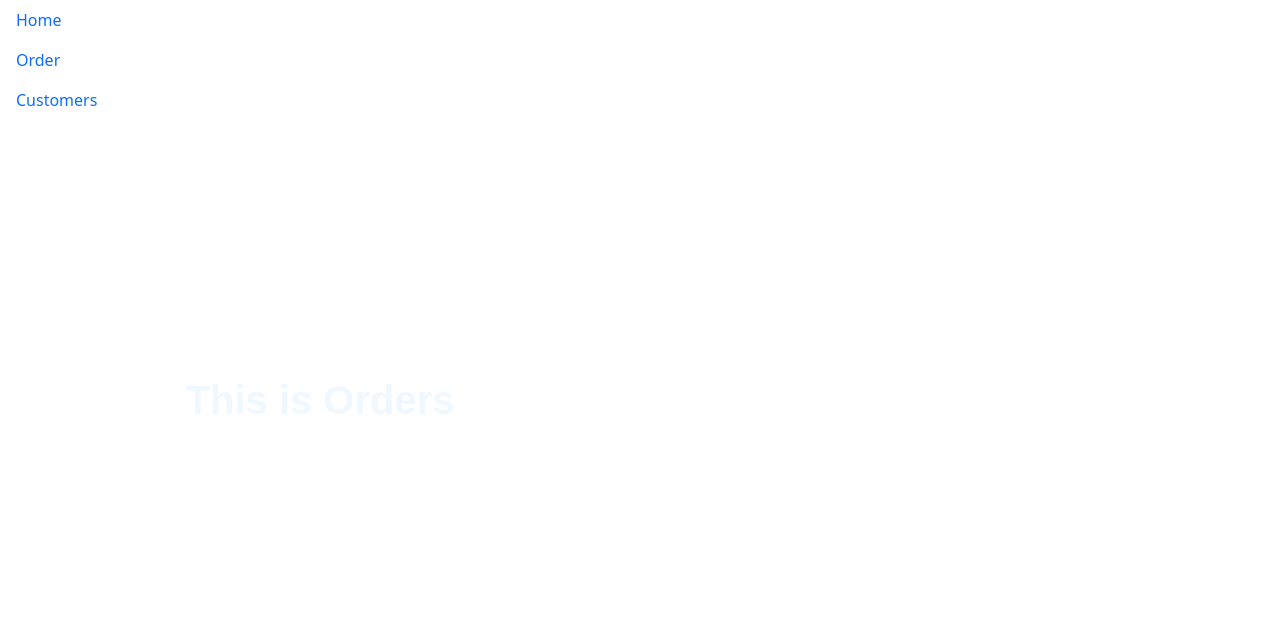
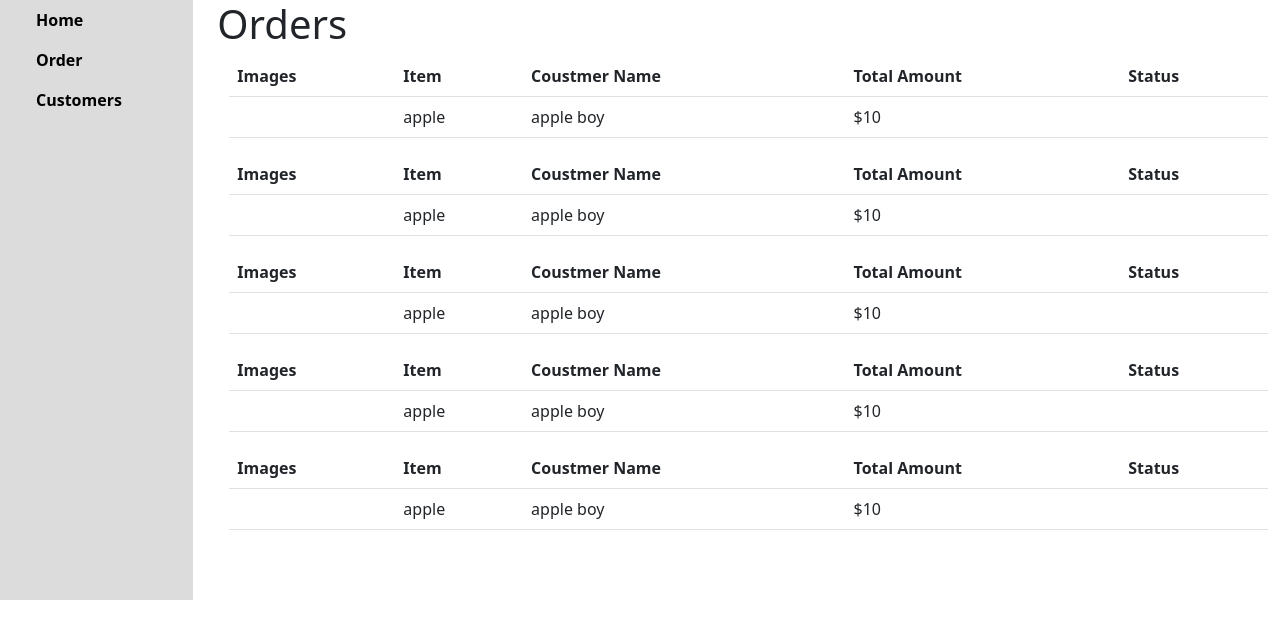
Before and after one commit to monika-ghimire/Adim-pannel, a React app: page /order in a window 1280 px wide. Built offline with nearby package versions, Linux system fonts and the light colour scheme.

Commit message:
map filter added

```diff
--- a/src/Components/Coustomers.js
+++ b/src/Components/Coustomers.js
@@ -7,10 +7,10 @@ export default function Coustmers() {
 
   <>
   <div class='row'>
-    <div class='col'></div>
-    <div className={styles.containersNav}><NavBar/></div>
-     <div class='col'> <h1>This is Coustmer </h1></div>
-     </div>
+    <div class='col-2'><NavBar/></div>
+
+     <div class='col-10'> <h1>This is Coustmer </h1></div>
+   </div>
    </>
   )
 }
--- a/src/Components/Home.js
+++ b/src/Components/Home.js
@@ -6,8 +6,8 @@ export default function Home() {
 
    <>
    <div class='row'>
-    <div class='col mb-2'><NavBar/></div>
-     <div class='col mb-10'> <h1>This is home</h1></div>
+    <div class='col-2'><NavBar/></div>
+     <div class='col-10'> <h1>This is home</h1></div>
    </div>
 
   </>
--- a/src/Components/LoginPage.js
+++ b/src/Components/LoginPage.js
@@ -21,7 +21,7 @@ export default function LoginPage() {
           <div class="row ">
             <div class="col ">
               <div class={styles.rightContainer}>
-                <h1>Admin Panel</h1>
+                <h1 class={styles.heading1}>Admin Panel</h1>
               </div>
             </div>
             <div class="col">
--- a/src/Components/NavBar.js
+++ b/src/Components/NavBar.js
@@ -5,7 +5,7 @@ export default function NavBar() {
   return (
  <>
 
-
+<div className={styles.containersNav}>
 <ul class="nav flex-column">
   <li class="nav-item">
     <Link class="nav-link active" aria-current="page" to="/home">Home</Link>
@@ -18,6 +18,7 @@ export default function NavBar() {
   </li>
 
 </ul>
+</div>
  </>
   )
 }
--- a/src/Components/Orders.js
+++ b/src/Components/Orders.js
@@ -1,13 +1,33 @@
 import React from 'react'
 import NavBar from './NavBar'
+import OrderList from '../pages/Orders/OrderList'
 
 export default function Orders() {
+  let OrdersList =[
+      {   Images:"this is images", Item:"apple" , Coustmer_Name:"apple boy", Total_Amount:"$10", Status:"Pending"},
+      {   Images:"this is images", Item:"apple" , Coustmer_Name:"apple boy", Total_Amount:"$10", Status:"Pending"},
+      {   Images:"this is images", Item:"apple" , Coustmer_Name:"apple boy", Total_Amount:"$10", Status:"Pending"},
+      {   Images:"this is images", Item:"apple" , Coustmer_Name:"apple boy", Total_Amount:"$10", Status:"Pending"},
+      {   Images:"this is images", Item:"apple" , Coustmer_Name:"apple boy", Total_Amount:"$10", Status:"Pending"}
+  ]
   return (
    <>
  <div class='row'>
-    <div class='col'><NavBar/></div>
-     <div class='col'> <h1>This is Orders</h1></div>
+    <div class='col-2'><NavBar/></div>
+     <div class='col-10'>
+     <h1>Orders</h1>
+     <div class="container-fluid">
+     { OrdersList.map((x) => (
+      <OrderList  Images={x.Images} Item={x.Item} Coustmer_Name={x.Coustmer_Name} Total_Amount={x.Total_Amount} />
+      ))}
+     </div>
+
+
+     </div>
    </div>
    </>
   )
 }
+
+
+//correct spelling is customer
--- a/src/Components/styles.module.css
+++ b/src/Components/styles.module.css
@@ -3,7 +3,7 @@
     background-color: #4262E6;
     height:600px;
 }
- h1{
+.heading1{
     color: aliceblue;
     font-weight: bold;
   font-family: Arial, Helvetica, sans-serif;
--- /dev/null
+++ b/src/pages/Orders/OrderList.js
@@ -0,0 +1,29 @@
+import React from 'react'
+
+export default function OrderList(props) {
+  return (
+
+   <>
+    <table class="table">
+  <thead>
+    <tr>
+      <th scope="col">Images</th>
+      <th scope="col">Item</th>
+      <th scope="col">Coustmer Name</th>
+      <th scope="col">Total Amount</th>
+      <th scope="col">Status</th>
+    </tr>
+  </thead>
+  <tbody>
+    <tr>
+      <td>{props.imges}</td>
+      <td>{props.Item}</td>
+      <td>{props.Coustmer_Name}</td>
+      <td>{props.Total_Amount}</td>
+      <td>{props.Status}</td>
+    </tr>
+  </tbody>
+</table>
+   </>
+  )
+}
```
